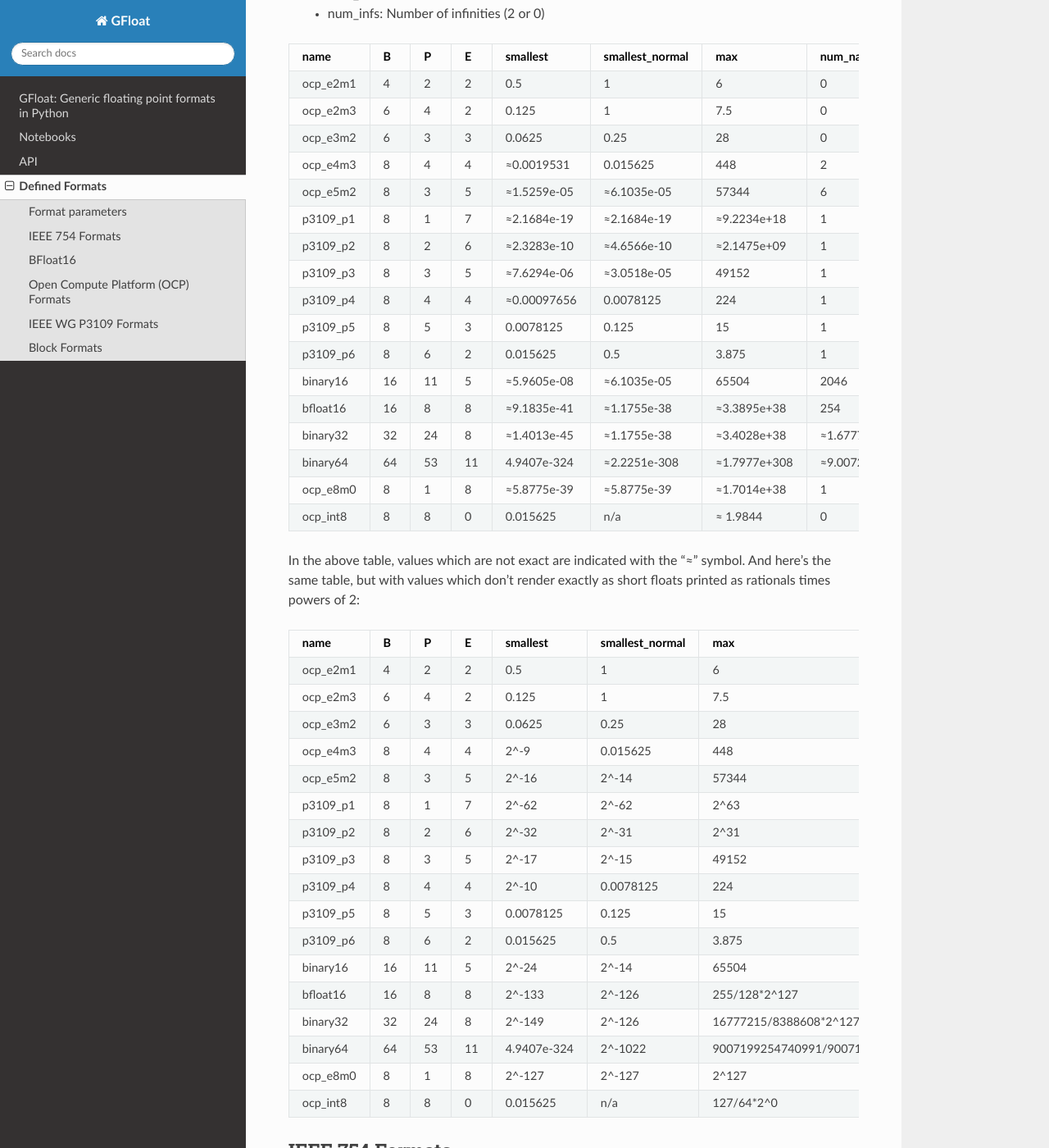
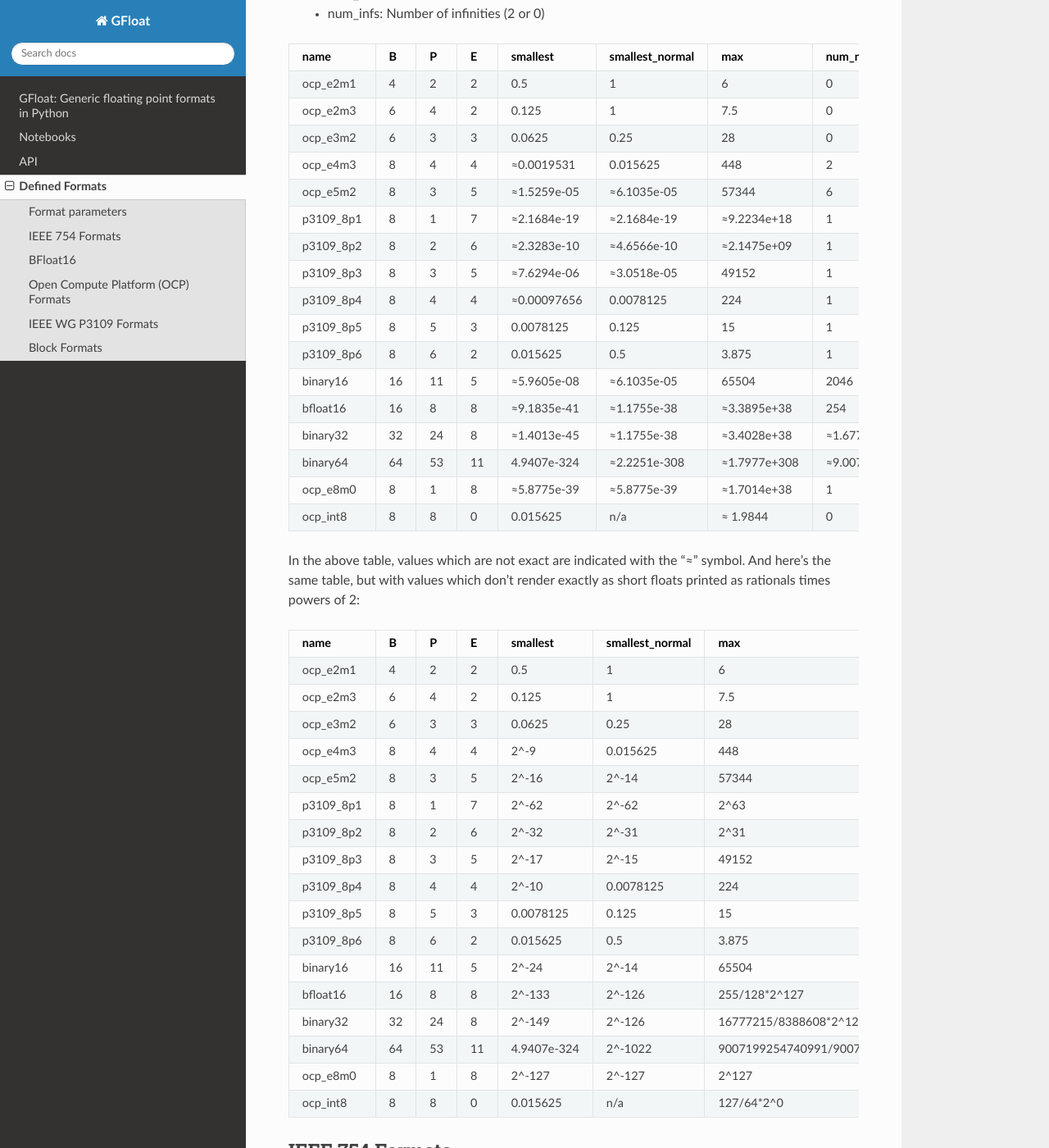
Before and after one commit to graphcore-research/gfloat, a Sphinx documentation site: the page built from docs/source/formats.rst, in a window 1280 px wide and 1400 px high, scrolled down 475 px. Shown: the whole window at 82% size. Built offline with Sphinx 7.4.7 and the Read the Docs theme 3.1.0, drawn with Linux system fonts in a browser that asks for light colours; pages that are not in the unit, such as notebooks, are missing from menus.

Commit message:
Parameterize K in P3109

```diff
--- a/docs/source/formats.rst
+++ b/docs/source/formats.rst
@@ -21,53 +21,53 @@ gfloat has been used to tabulate properties of various floating point formats.
  - num_nans: Number of NaN values
  - num_infs: Number of infinities (2 or 0)
 
-========  ===  ===  ===  ===========  =================  ============  ===========  ======
+========= ===  ===  ===  ===========  =================  ============  ===========  ======
 name        B    P    E  smallest     smallest_normal    max           num_nans       infs
-========  ===  ===  ===  ===========  =================  ============  ===========  ======
+========= ===  ===  ===  ===========  =================  ============  ===========  ======
 ocp_e2m1    4    2    2  0.5          1                  6             0                 0
 ocp_e2m3    6    4    2  0.125        1                  7.5           0                 0
 ocp_e3m2    6    3    3  0.0625       0.25               28            0                 0
 ocp_e4m3    8    4    4  ≈0.0019531   0.015625           448           2                 0
 ocp_e5m2    8    3    5  ≈1.5259e-05  ≈6.1035e-05        57344         6                 2
-p3109_p1    8    1    7  ≈2.1684e-19  ≈2.1684e-19        ≈9.2234e+18   1                 2
-p3109_p2    8    2    6  ≈2.3283e-10  ≈4.6566e-10        ≈2.1475e+09   1                 2
-p3109_p3    8    3    5  ≈7.6294e-06  ≈3.0518e-05        49152         1                 2
-p3109_p4    8    4    4  ≈0.00097656  0.0078125          224           1                 2
-p3109_p5    8    5    3  0.0078125    0.125              15            1                 2
-p3109_p6    8    6    2  0.015625     0.5                3.875         1                 2
+p3109_8p1   8    1    7  ≈2.1684e-19  ≈2.1684e-19        ≈9.2234e+18   1                 2
+p3109_8p2   8    2    6  ≈2.3283e-10  ≈4.6566e-10        ≈2.1475e+09   1                 2
+p3109_8p3   8    3    5  ≈7.6294e-06  ≈3.0518e-05        49152         1                 2
+p3109_8p4   8    4    4  ≈0.00097656  0.0078125          224           1                 2
+p3109_8p5   8    5    3  0.0078125    0.125              15            1                 2
+p3109_8p6   8    6    2  0.015625     0.5                3.875         1                 2
 binary16   16   11    5  ≈5.9605e-08  ≈6.1035e-05        65504         2046              2
 bfloat16   16    8    8  ≈9.1835e-41  ≈1.1755e-38        ≈3.3895e+38   254               2
 binary32   32   24    8  ≈1.4013e-45  ≈1.1755e-38        ≈3.4028e+38   ≈1.6777e+07       2
 binary64   64   53   11  4.9407e-324  ≈2.2251e-308       ≈1.7977e+308  ≈9.0072e+15       2
 ocp_e8m0    8    1    8  ≈5.8775e-39  ≈5.8775e-39        ≈1.7014e+38   1                 0
 ocp_int8    8    8    0  0.015625     n/a                ≈  1.9844     0                 0
-========  ===  ===  ===  ===========  =================  ============  ===========  ======
+========= ===  ===  ===  ===========  =================  ============  ===========  ======
 
 In the above table, values which are not exact are indicated with the "≈" symbol.
 And here's the same table, but with values which don't render exactly as short floats
 printed as rationals times powers of 2:
 
-========  ===  ===  ===  ===========  =================  ========================================  ======================================  ======
+========= ===  ===  ===  ===========  =================  ========================================  ======================================  ======
 name        B    P    E  smallest     smallest_normal    max                                       num_nans                                  infs
-========  ===  ===  ===  ===========  =================  ========================================  ======================================  ======
+========= ===  ===  ===  ===========  =================  ========================================  ======================================  ======
 ocp_e2m1    4    2    2  0.5          1                  6                                         0                                            0
 ocp_e2m3    6    4    2  0.125        1                  7.5                                       0                                            0
 ocp_e3m2    6    3    3  0.0625       0.25               28                                        0                                            0
 ocp_e4m3    8    4    4  2^-9         0.015625           448                                       2                                            0
 ocp_e5m2    8    3    5  2^-16        2^-14              57344                                     6                                            2
-p3109_p1    8    1    7  2^-62        2^-62              2^63                                      1                                            2
-p3109_p2    8    2    6  2^-32        2^-31              2^31                                      1                                            2
-p3109_p3    8    3    5  2^-17        2^-15              49152                                     1                                            2
-p3109_p4    8    4    4  2^-10        0.0078125          224                                       1                                            2
-p3109_p5    8    5    3  0.0078125    0.125              15                                        1                                            2
-p3109_p6    8    6    2  0.015625     0.5                3.875                                     1                                            2
+p3109_8p1   8    1    7  2^-62        2^-62              2^63                                      1                                            2
+p3109_8p2   8    2    6  2^-32        2^-31              2^31                                      1                                            2
+p3109_8p3   8    3    5  2^-17        2^-15              49152                                     1                                            2
+p3109_8p4   8    4    4  2^-10        0.0078125          224                                       1                                            2
+p3109_8p5   8    5    3  0.0078125    0.125              15                                        1                                            2
+p3109_8p6   8    6    2  0.015625     0.5                3.875                                     1                                            2
 binary16   16   11    5  2^-24        2^-14              65504                                     2046                                         2
 bfloat16   16    8    8  2^-133       2^-126             255/128*2^127                             254                                          2
 binary32   32   24    8  2^-149       2^-126             16777215/8388608*2^127                    8388607/4194304*2^23                         2
 binary64   64   53   11  4.9407e-324  2^-1022            9007199254740991/9007199254740992*2^1024  4503599627370495/4503599627370496*2^53       2
 ocp_e8m0    8    1    8  2^-127       2^-127             2^127                                     1                                            0
 ocp_int8    8    8    0  0.015625     n/a                127/64*2^0                                0                                            0
-========  ===  ===  ===  ===========  =================  ========================================  ======================================  ======
+========= ===  ===  ===  ===========  =================  ========================================  ======================================  ======
 
 
 IEEE 754 Formats
--- a/docs/source/index.rst
+++ b/docs/source/index.rst
@@ -66,7 +66,7 @@ As well as block formats from |ocp_mx_link|.
 
 .. |p3109_link| raw:: html
 
-    <a href="https://raw.githubusercontent.com/P3109/Public/main/Shared%20Reports/P3109%20WG%20Interim%20Report.pdf" target="_blank">
+    <a href="https://github.com/P3109/Public/blob/main/Shared%20Reports/IEEE%20WG%20P3109%20Interim%20Report.pdf" target="_blank">
       IEEE P3109
     </a>
 
```
Also changed, not shown: other parts of docs/source/index.rst (+1 -1 lines), README.md (+7 -7 lines), docs/source/01-decode.ipynb, docs/source/02-value-stats.ipynb, docs/source/03-value-tables.ipynb, 4 other files.
